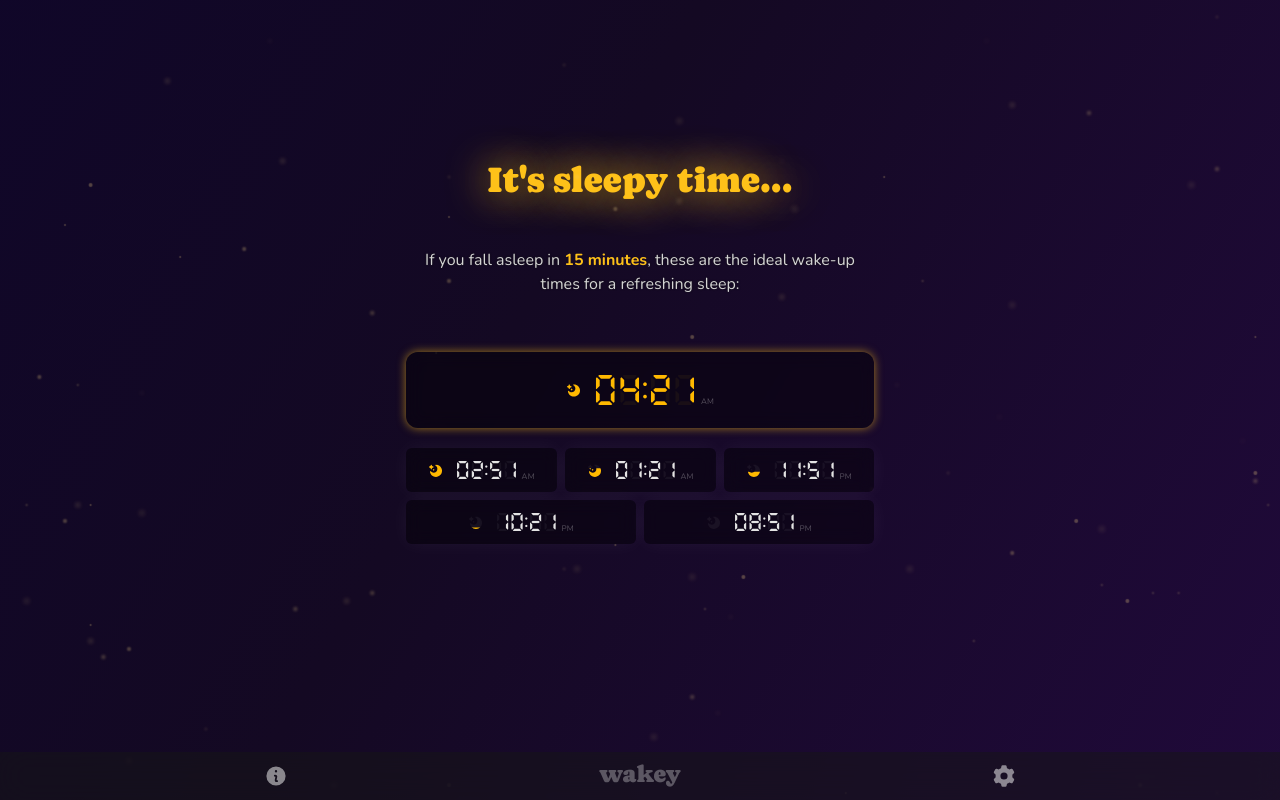
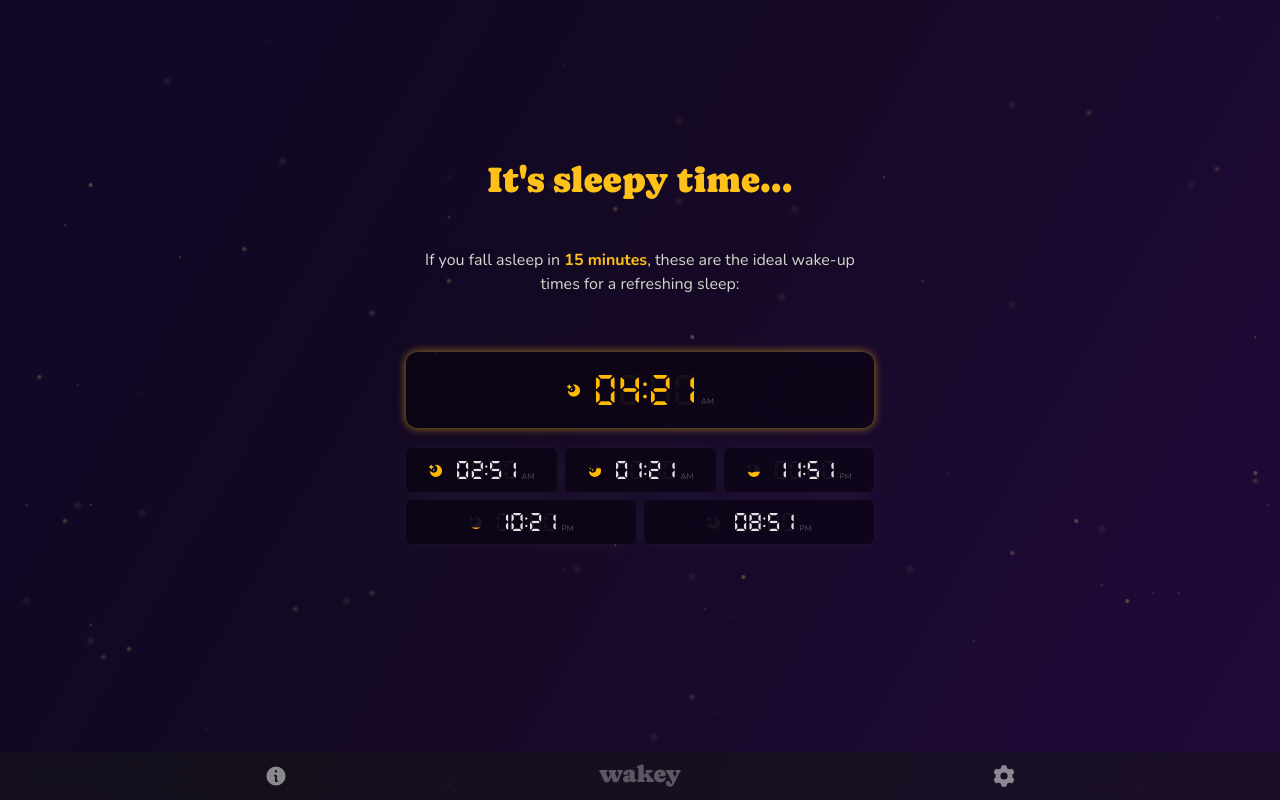
Before and after one commit to aronsantha/wakey, a React (Vite) app: page / in a window 1280 px wide. Built offline with nearby package versions, Linux system fonts and the light colour scheme.

Commit message:
remove text shadow from h1

```diff
--- a/src/components/App.jsx
+++ b/src/components/App.jsx
@@ -189,7 +189,7 @@ function App() {
         </footer>
         <main className="mt-16 flex max-w-[500px] flex-col px-4 text-center">
           <div className="mb-14 flex flex-col gap-4">
-            <h1 className="font-caprasimo mb-8 text-4xl text-[#fec119] text-shadow-[0_0_40px_#fec119]">
+            <h1 className="font-caprasimo mb-8 text-4xl text-[#fec119]">
               It's sleepy time...
             </h1>
             <h2 className="text-neutral-300 text-shadow-[0_0_2px] text-shadow-neutral-900">
```
